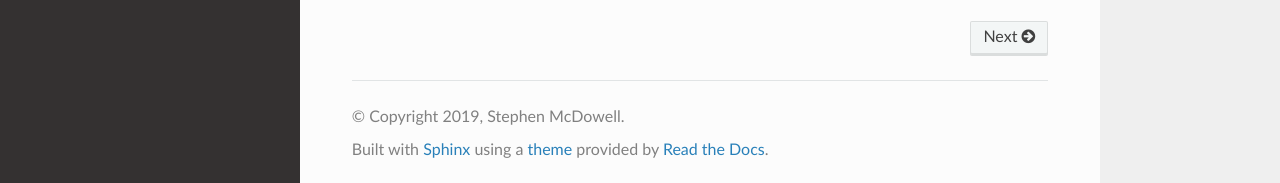
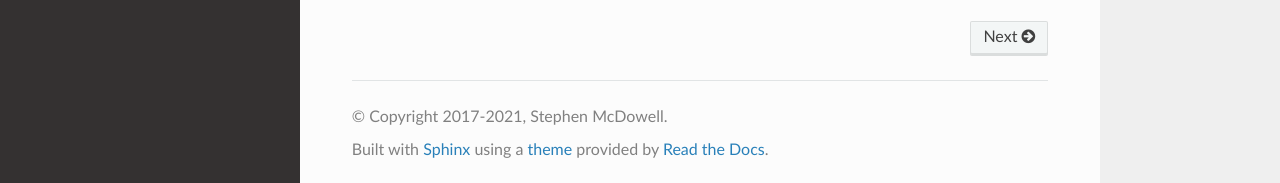
Before and after one commit to svenevs/exhale, a Sphinx documentation site: the page built from docs/index.rst, in a window 1280 px wide and 900 px high, scrolled down 4157 px. Shown: the part 714-897 px from the top of the window. Built offline with Sphinx 7.4.7 and the Read the Docs theme 2.0.0, drawn with Linux system fonts in a browser that asks for light colours.

Commit message:
fix sphinx copyright license year range

```diff
--- a/docs/conf.py
+++ b/docs/conf.py
@@ -22,7 +22,7 @@ needs_sphinx = '2.0'
 
 # General information about the project.
 project = u'Exhale'
-copyright = u'2019, Stephen McDowell'
+copyright = u'2017-2021, Stephen McDowell'
 author = u'Stephen McDowell'
 
 # Add any Sphinx extension module names here, as strings. They can be
```
